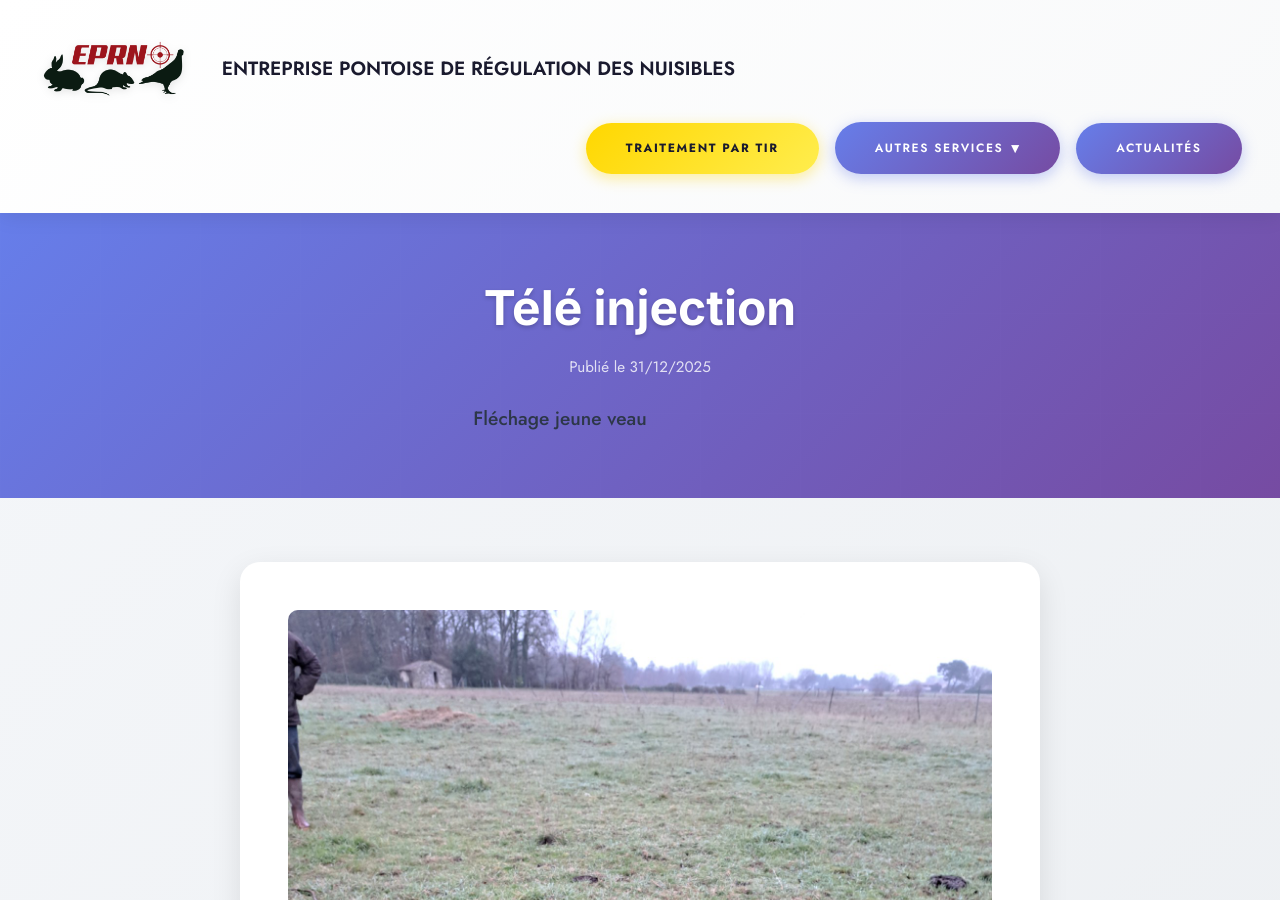
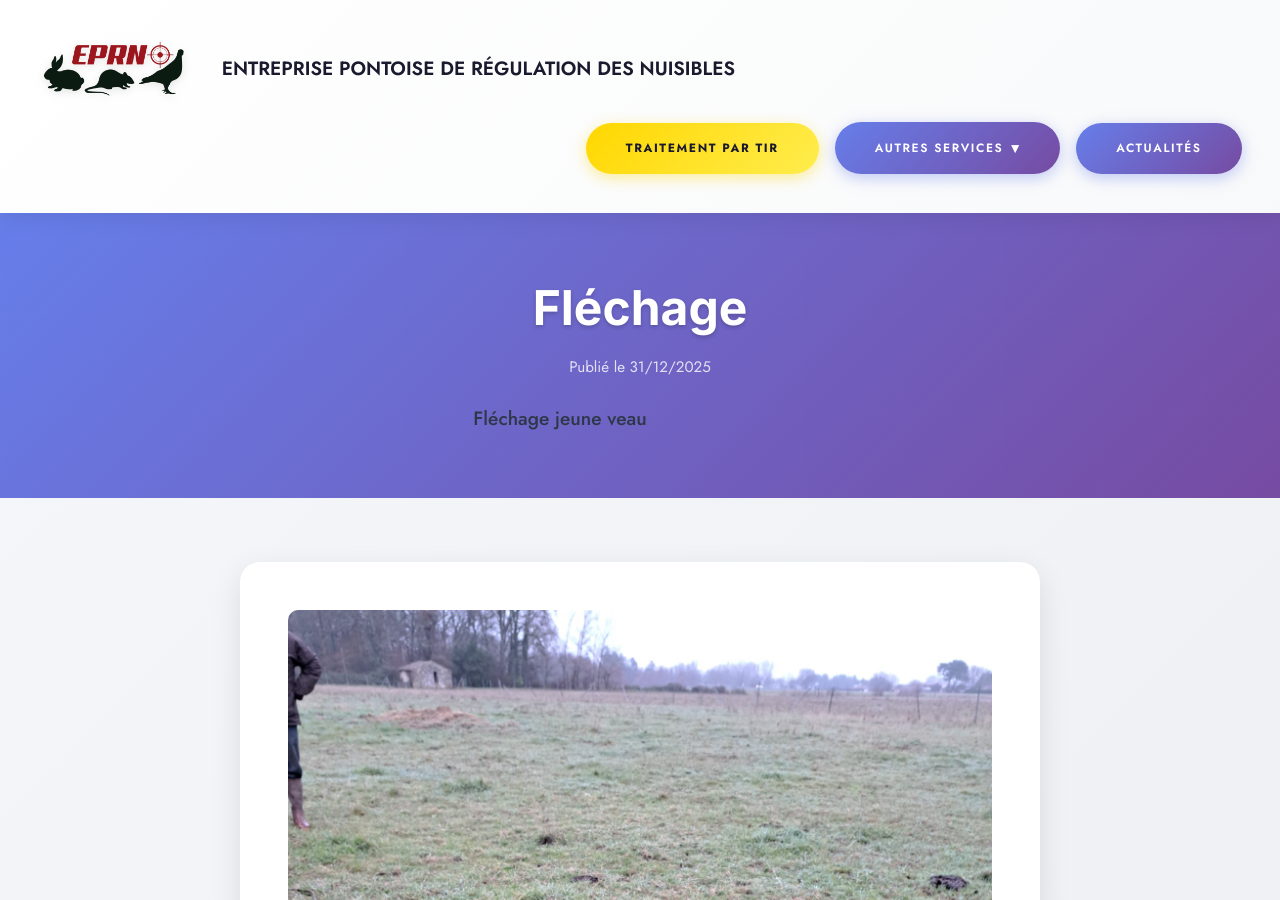
Before and after one commit to TheDoubleJo/eprn, a Jekyll site: the page built from _posts/2026-01-04-télé-injection-1.md, in a window 1280 px wide and 900 px high. Built offline with Jekyll 4.4.1, drawn with Linux system fonts in a browser that asks for light colours.

Commit message:
Update Actualités “2026-01-04-télé-injection-1”

```diff
--- a/_posts/2026-01-04-télé-injection-1.md
+++ b/_posts/2026-01-04-télé-injection-1.md
@@ -1,8 +1,10 @@
 ---
 layout: post
-title: Télé injection
+title: Fléchage
 description: Fléchage jeune veau
 image: /images/uploads/Maman je dors.jpg
+youtube_url: ''
 date: 2025-12-31 10:47:00 +0100
 ---
+
 SARL EPRN : L'herbe était trop tendre pour vouloir quitter sa prairie, une petite fléchette et ce jeune bovin a pu retrouver ses camarades dans la stabulation.
```
